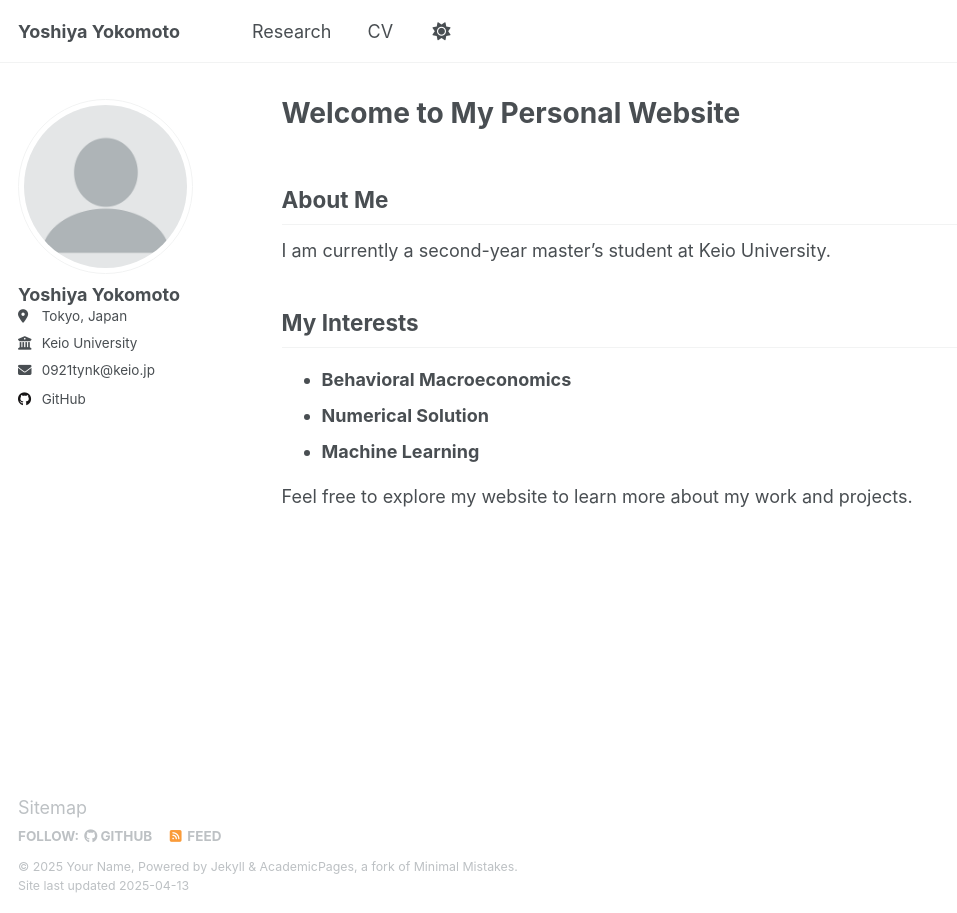
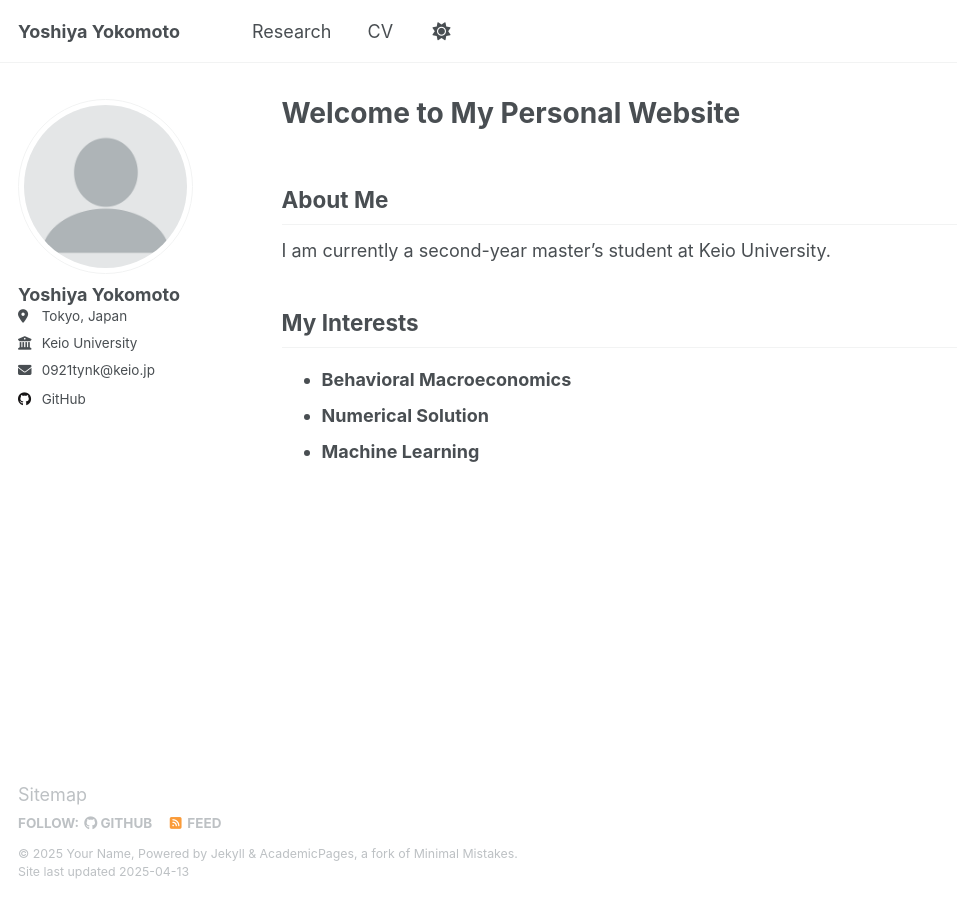
Before and after one commit to YYoshiya/YYoshiya.github.io, a Jekyll site: the page built from _pages/about.md, in a window 1280 px wide. Shown: the whole page, without its empty margins (0-957 px from the left). Built offline with Jekyll 4.4.1, drawn with Linux system fonts in a browser that asks for light colours.

Commit message:
Remove closing statement from the About Me section

```diff
--- a/_pages/about.md
+++ b/_pages/about.md
@@ -16,5 +16,3 @@ I am currently a second-year master's student at Keio University.
 - **Behavioral Macroeconomics**
 - **Numerical Solution**
 - **Machine Learning**
-
-Feel free to explore my website to learn more about my work and projects.
```
